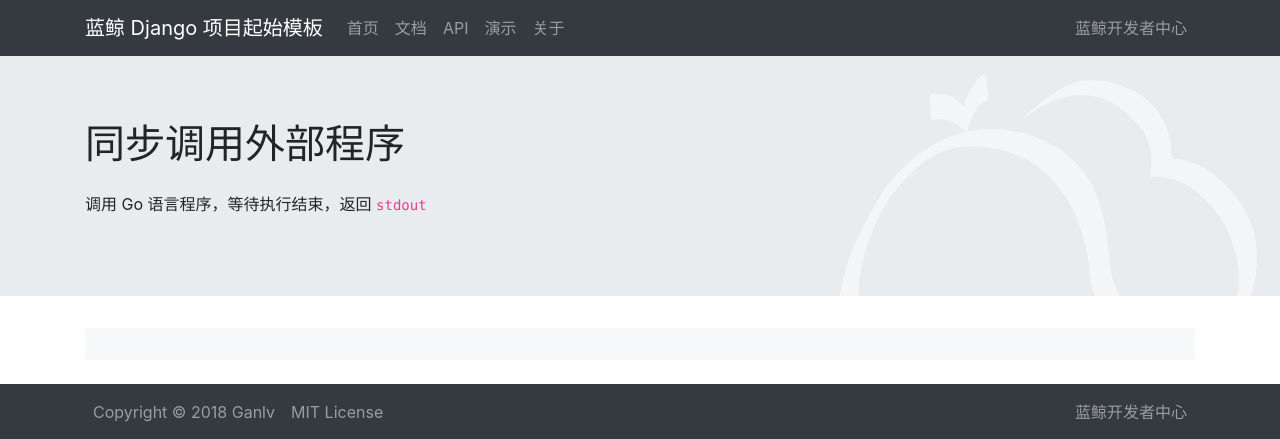
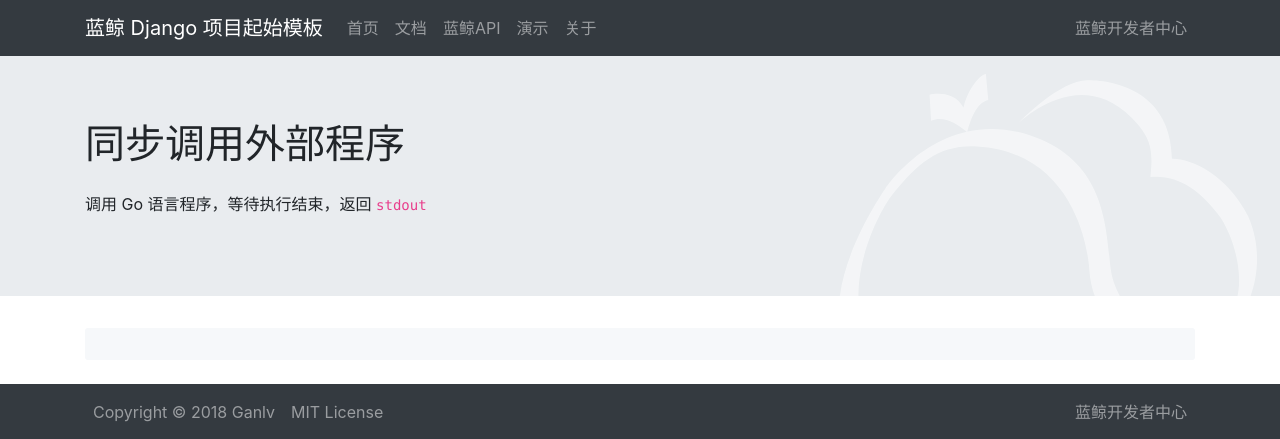
Before and after one commit to ganlvtech/blueking-django-startup-project, a Django app: template golang/templates/golang/index.html in a window 1280 px wide. Shown: the top 439 px of the page. Run offline with Django 3.2, Linux system fonts and the light colour scheme; the template is opened without the code that fills it, so the values that code supplies are empty; some libraries are stand-ins or nearby versions.

Commit message:
Improve bkapi doc and navbar

```diff
--- a/home/templates/home/base.html
+++ b/home/templates/home/base.html
@@ -28,7 +28,7 @@
                         <a class="nav-link" href="{% url 'home:docs' %}">文档</a>
                     </li>
                     <li class="nav-item{% if navbar.bkapi %} active{% endif %}">
-                        <a class="nav-link" href="{% url 'bkapi:index' %}">API</a>
+                        <a class="nav-link" href="{% url 'bkapi:index' %}">蓝鲸API</a>
                     </li>
                     <li class="nav-item{% if navbar.demos %} active{% endif %}">
                         <a class="nav-link" href="{% url 'home:demos' %}">演示</a>
```
Also changed, not shown: docs/blueking_api.md (+1 -1 lines).
